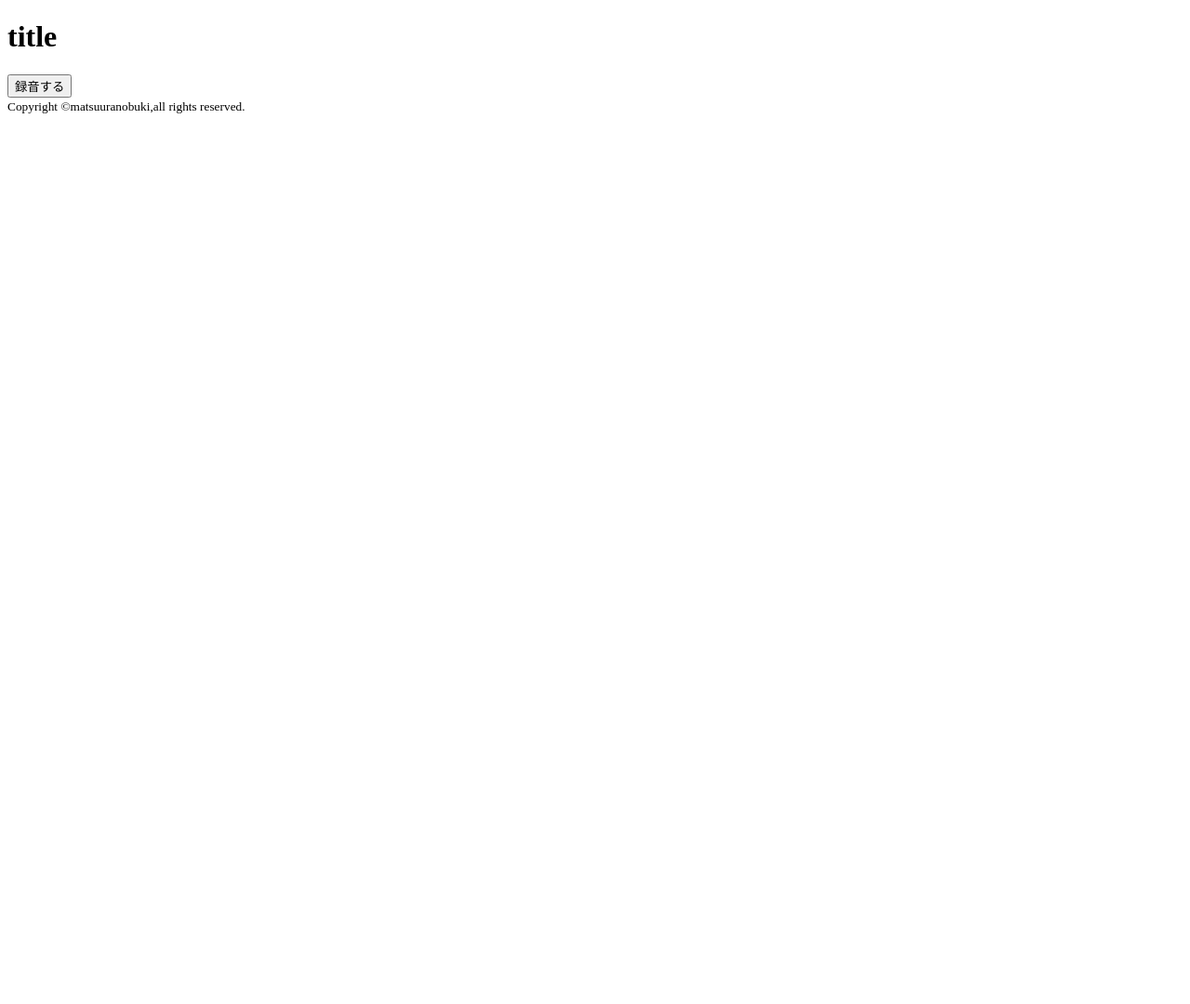
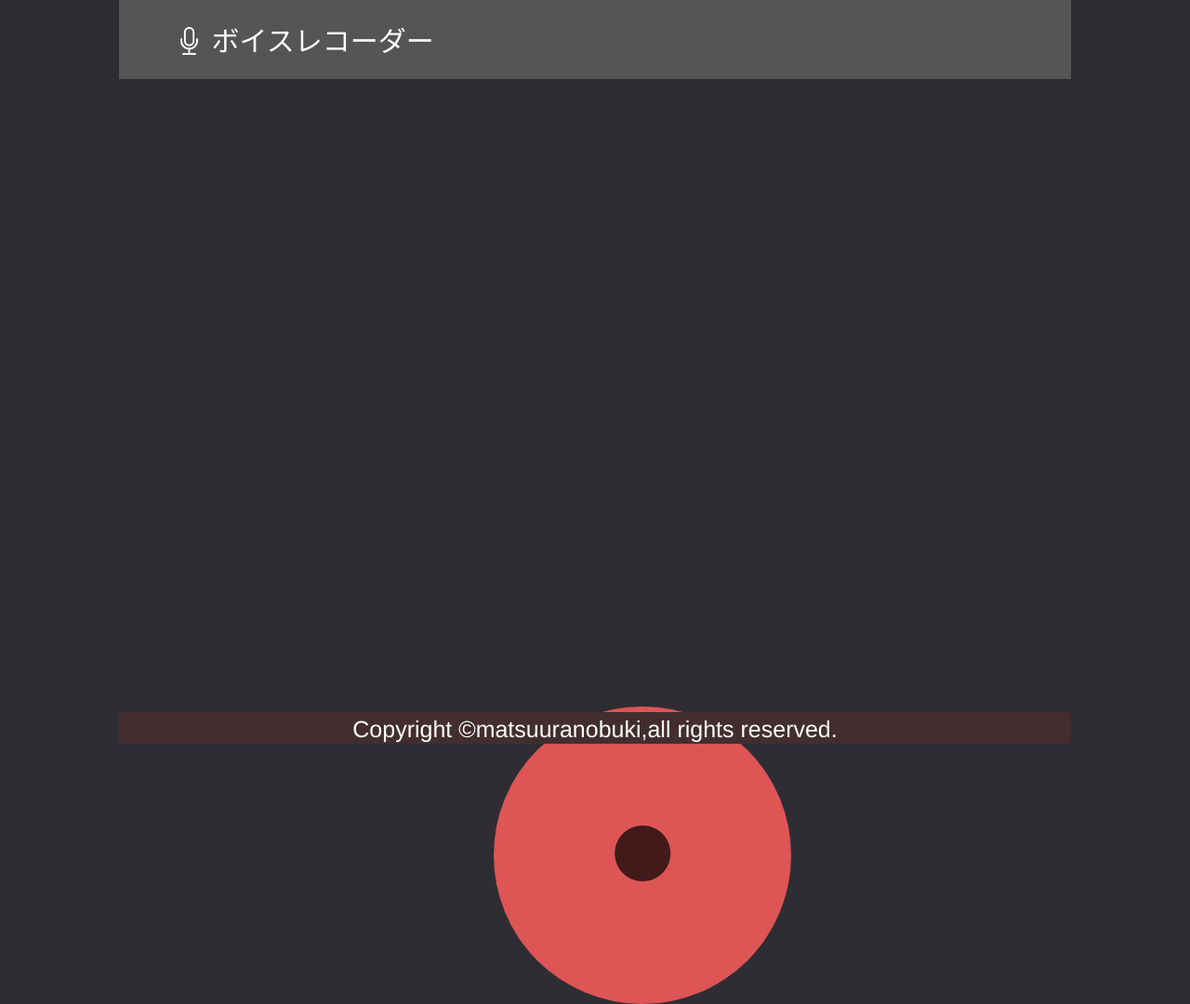
Before and after one commit to MatuuraNobuki/recorder-app, a plain HTML site: page index.html in a window 1280 px wide. Shown: the whole page at 93% size. Before the commit the page ends 800 px from the top, so only its background shows below. Drawn offline with nearby package versions, Linux system fonts and the light colour scheme.

Commit message:
テキスト作成処理の追加とCSSの作成

```diff
--- a/css/style.css
+++ b/css/style.css
@@ -0,0 +1,107 @@
+@import url("https://cdn.jsdelivr.net/npm/bootstrap-icons@1.4.0/font/bootstrap-icons.css");
+
+/*------------------------------
+ ▼共通デザイン（モバイル向け）
+ -------------------------------*/
+body {
+  margin: 0px auto;
+  width: 100vw;
+  background-color: #2e2d33;
+  color: white;
+  font-size: 30px;
+  height: 100vh;
+  position: relative;
+  font-family: "Helvetica Neue",
+    Arial,
+    "Hiragino Kaku Gothic ProN",
+    "Hiragino Sans",
+    Meiryo,
+    sans-serif;
+}
+
+i {
+  margin: 1%;
+}
+
+h1 {
+  font-weight: normal;
+  margin: 0;
+  font-size: 1em;
+  padding: 2% 5%;
+  background-color: #555;
+}
+
+header {
+  height: 5%;
+  margin: 0;
+}
+
+#app {
+  margin: 0;
+  height: 90%;
+  display: grid;
+  grid-template: 5fr 1fr / 1fr 1fr 1fr;
+}
+
+#preview {
+  grid-row: 1;
+  grid-column: span 3;
+}
+
+.wrap {
+  display: flex;
+  align-items: center;
+  justify-content: center;
+  grid-row: 2;
+  grid-column: 2;
+}
+
+button {
+  border: none;
+  width: 25vw;
+  height: 25vw;
+  border-radius: 50%;
+  display: flex;
+  text-align: center;
+  align-items: center;
+  justify-content: center;
+  cursor: pointer;
+  background: #dd5555;
+  font-size: 100%;
+}
+
+button div {
+  width: 100%;
+  height: 100%;
+  font-size: 100%;
+  display: flex;
+  align-items: center;
+  justify-content: center;
+  color: #421a1a;
+}
+
+button div i {
+  font-size: 200%;
+}
+
+footer {
+  background-color: #422e2e;
+  position: absolute;
+  width: 100%;
+  bottom: 0;
+  text-align: center;
+}
+
+/*-------------------------------
+ ▼大型画面向けデザイン（PCなど）
+ --------------------------------*/
+@media screen and (min-width: 1024px) {
+  body {
+    width: 80%;
+  }
+
+  #app {
+    grid-template: 100% / 10% 90%;
+  }
+
+}
--- a/index.html
+++ b/index.html
@@ -12,16 +12,20 @@
 
 <body>
   <header>
-    <h1>title</h1>
+    <h1><i class="bi bi-mic"></i>ボイスレコーダー</h1>
   </header>
   <div id="app">
-    <audio v-if="audioUrl" :src="audioUrl" controls>
-      <p>audioタグサポートのブラウザをご使用下さい。</p>
-    </audio>
-    <!-- {{ message }} -->
-    <button v-if="!isRecording && !hideBtn" @click="startRecording">{{ btnMsg }}</button>
-    <button v-if="isRecording && !hideBtn" @click="stopRecording">{{ btnMsg }}</button>
-    <button v-if="hideBtn" disabled>{{ btnMsg }}</button>
+    <div id="preview">
+      <input v-if="transcript" type="text" v-model="transcript">
+      <audio v-if="audioUrl" :src="audioUrl" controls>
+        <p>audioタグサポートのブラウザをご使用下さい。</p>
+      </audio>
+    </div>
+    <div class="wrap">
+      <button @click="switchRecordingState" :disabled="hideBtn">
+        <div><i v-if!="btnMsg" class="bi bi-circle-fill"></i>{{ btnMsg }}</div>
+      </button>
+    </div>
   </div>
   <footer>
     <small>Copyright &copy;matsuuranobuki,all rights reserved.</small>
--- a/js/app.js
+++ b/js/app.js
@@ -2,45 +2,103 @@ Vue.config.devtools = true;
 var app = new Vue({
   el: '#app',
   data: {
-    btnMsg: '録音する',
+    btnMsg: '',
     hideBtn: false,
     isRecording: false,
     recorder: null,
+    stream: null,
     audioData: [],
     audioUrl: null,
+    speech: null,
+    interimTranscript: '',
+    finalTranscript: '',
+    transcript: '',
+    recognition: '',
+    ActivateBtn: true,
   },
   methods: {
+    switchRecordingState: function () {
+      this.isRecording = !this.isRecording;
+      if (this.isRecording) {
+        this.startRecording();
+      } else {
+        this.stopRecording();
+      }
+    },
+
     startRecording: async function () {
-      this.isRecording = !this.isRecording;
+      await this.operateRecordingSystem();
+      this.hideBtn = true;
+      this.transcription();
+      setTimeout(() => {
+        this.hideBtn = false;
+      }, 600);
+      this.recognition.start();
       this.btnMsg = '録音中'
-      stream = await navigator.mediaDevices.getUserMedia({
-        audio: true
-      });
-      await this.launchRecordingSystem(stream)
-      await this.recorder.start();
+
+      this.recorder.start();
       this.audioData = [];
     },
-    stopRecording: async function () {
+
+    stopRecording: function () {
+      this.transcription();
+      this.recognition.stop();
+      this.btnMsg = '録音する'
       this.hideBtn = true;
+      this.recorder.stop();
       setTimeout(() => {
-        this.isRecording = !this.isRecording;
-        this.btnMsg = '録音する'
-        stream.getTracks()[0].stop();
-        this.recorder.stop();
+        this.stream.getTracks()[0].stop();
         this.hideBtn = false;
       }, 600);
     },
-    launchRecordingSystem: async function (stream) {
-      this.recorder = new MediaRecorder(stream);
-      this.recorder.addEventListener('dataavailable', e => {
+
+    operateRecordingSystem: async function () {
+      this.stream = await navigator.mediaDevices.getUserMedia({
+        audio: true
+      });
+      this.recorder = new MediaRecorder(this.stream);
+
+      this.recorder.ondataavailable = e => {
         this.audioData.push(e.data);
-      });
+      };
 
-      this.recorder.addEventListener('stop', () => {
-        const audioBlob = new Blob(this.audioData);
-        const url = URL.createObjectURL(audioBlob);
-        this.audioUrl = url;
-      });
+      this.recorder.onstop = () => {
+        this.buildAudioURL();
+      };
+    },
+
+    buildAudioURL: function () {
+      const audioBlob = new Blob(this.audioData);
+      const url = URL.createObjectURL(audioBlob);
+      this.audioUrl = url;
+    },
+
+    transcription: function () {
+      this.recognition.onresult = (e) => {
+        for (let i = e.resultIndex; i < e.results.length; i++) {
+          let transcript = e.results[i][0].transcript;
+          if (e.results[i].isFinal) {
+            this.finalTranscript += transcript;
+            this.interimTranscript = '';
+          } else {
+            this.interimTranscript = transcript;
+          }
+        }
+        this.transcript = this.finalTranscript + this.interimTranscript;
+      }
     }
   },
+  mounted() {
+    var userAgent = window.navigator.userAgent.toLowerCase();
+    // if (userAgent.indexOf('chrome') == -1) {
+    //   alert('このアプリはchrome以外では正常に動作しない可能性があります。ブラウザをchromeに切り替えてください。')
+    // }
+
+    SpeechRecognition = window.SpeechRecognition || window.webkitSpeechRecognition;
+    this.recognition = new SpeechRecognition();
+    this.recognition.lang = 'ja-JP';
+    this.recognition.interimResults = true;
+    this.recognition.continuous = true;
+  }
+
 })
```
